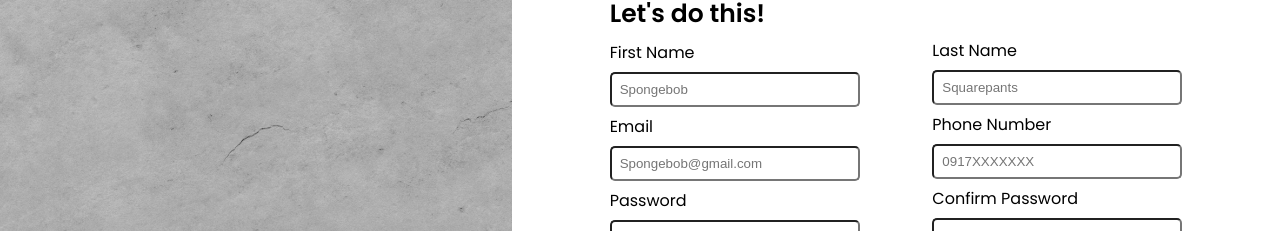
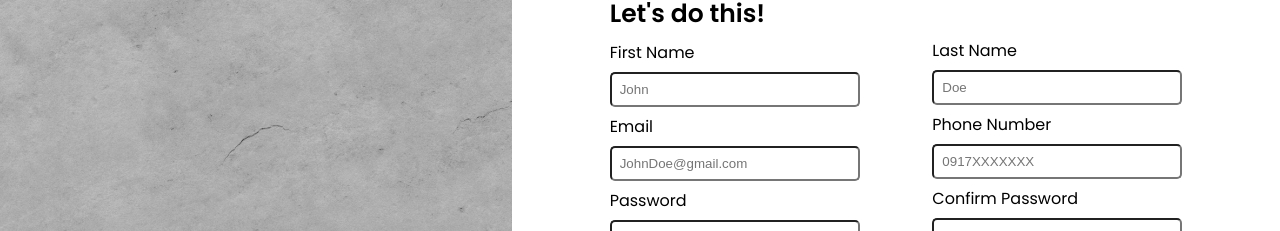
Before and after one commit to RhexNiebres/Project-Sign-up-Form, a plain HTML site: page index.html in a window 1280 px wide. Shown: the part 436-667 px from the top of the page. Drawn offline with Linux system fonts and the light colour scheme.

Commit message:
chore: change place holder for First Name, Last Name and Email

```diff
--- a/index.html
+++ b/index.html
@@ -43,7 +43,7 @@
                 name="firstName"
                 required
                 autocomplete="off"
-                placeholder="Spongebob"
+                placeholder="John"
               >
 
               <label for="email">Email</label>
@@ -54,7 +54,7 @@
                 name="email"
                 required
                 autocomplete="off"
-                placeholder="Spongebob@gmail.com"
+                placeholder="JohnDoe@gmail.com"
               >
 
               <label for="password">Password</label>
@@ -79,7 +79,7 @@
                 name="lastName"
                 required
                 autocomplete="off"
-                placeholder="Squarepants"
+                placeholder="Doe"
               >
 
               <label for="phoneNumber">Phone Number</label>
```
